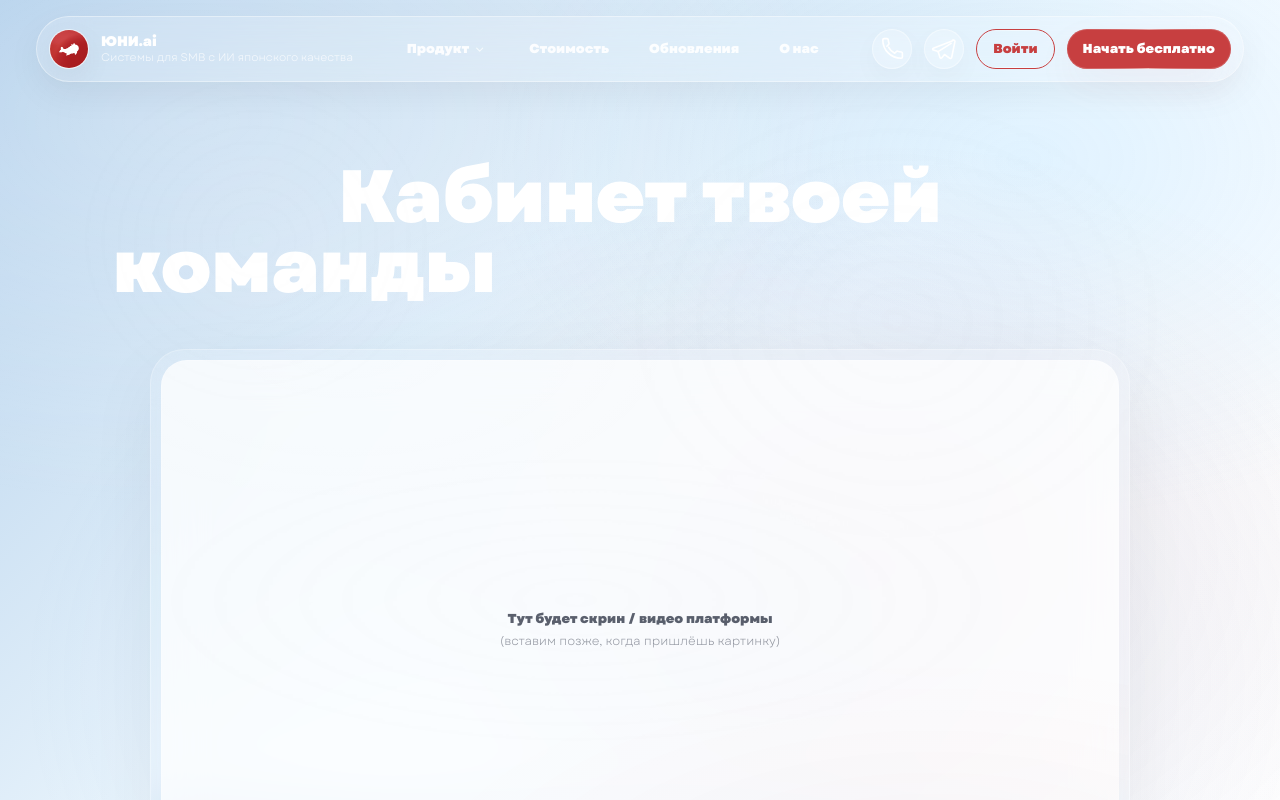
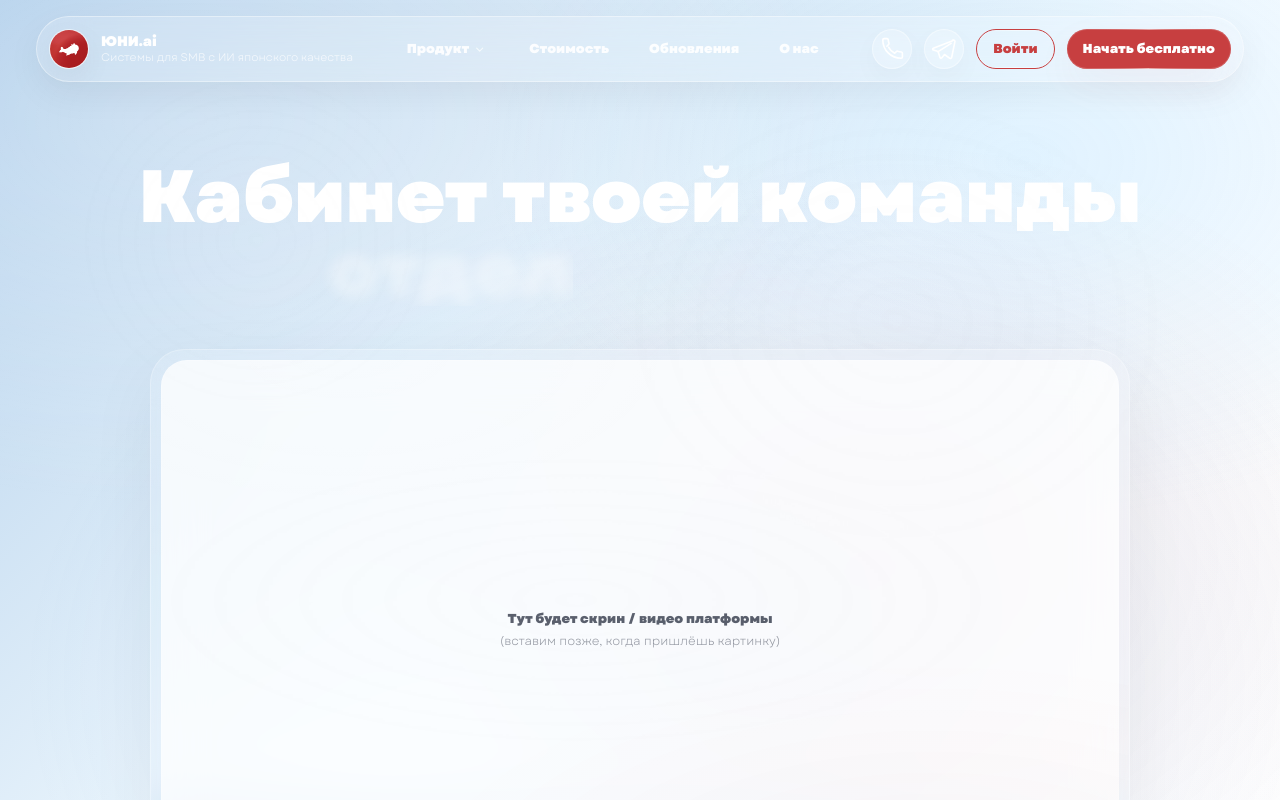
Before and after one commit to uniconsulting/uni.com, a Next.js app: page / in a window 1280 px wide. Shown: the top 800 px of the page. Built offline with nearby package versions, Linux system fonts and the light colour scheme.

Commit message:
Update Hero.tsx

```diff
--- a/src/components/sections/Hero.tsx
+++ b/src/components/sections/Hero.tsx
@@ -11,7 +11,7 @@ const ROTATE_PHRASES = [
 ];
 
 // 2.5s на фразу, по ТЗ
-const SLOT_SECONDS = 2.5;
+const SLOT_SECONDS = 3.5;
 
 export default function Hero() {
   return (
@@ -24,16 +24,7 @@ export default function Hero() {
               block text-[44px] sm:text-[60px] md:text-[74px] font-[600]
             "
           >
-            Кабинет твоей
-          </span>
-
-          <span
-            className="
-              uni-hero-line uni-hero-line--2
-              block text-[36px] sm:text-[60px] md:text-[74px] font-[600]
-            "
-          >
-            команды
+            Кабинет твоей команды
             <RotatingPhrase />
           </span>
         </h1>
@@ -93,7 +84,7 @@ function RotatingPhrase() {
           // весь цикл (например 5 * 2.5 = 12.5s)
           ["--uni-rotate-total" as any]: `${totalSeconds}s`,
           // когда стартовать после появления второй строки (можешь подвинуть: 0.8s / 1.2s)
-          ["--uni-rotate-start" as any]: `1.0s`,
+          ["--uni-rotate-start" as any]: `2.0s`,
         } as React.CSSProperties
       }
     >
```
